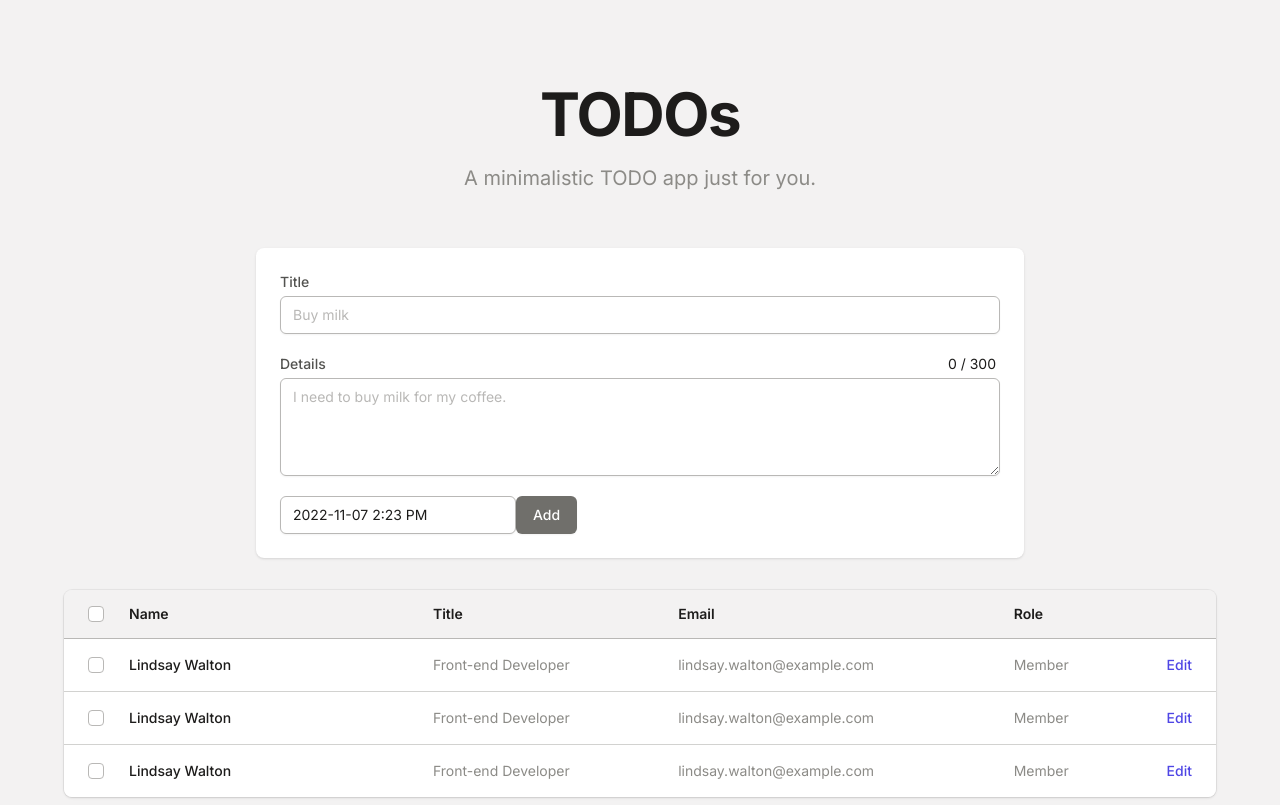
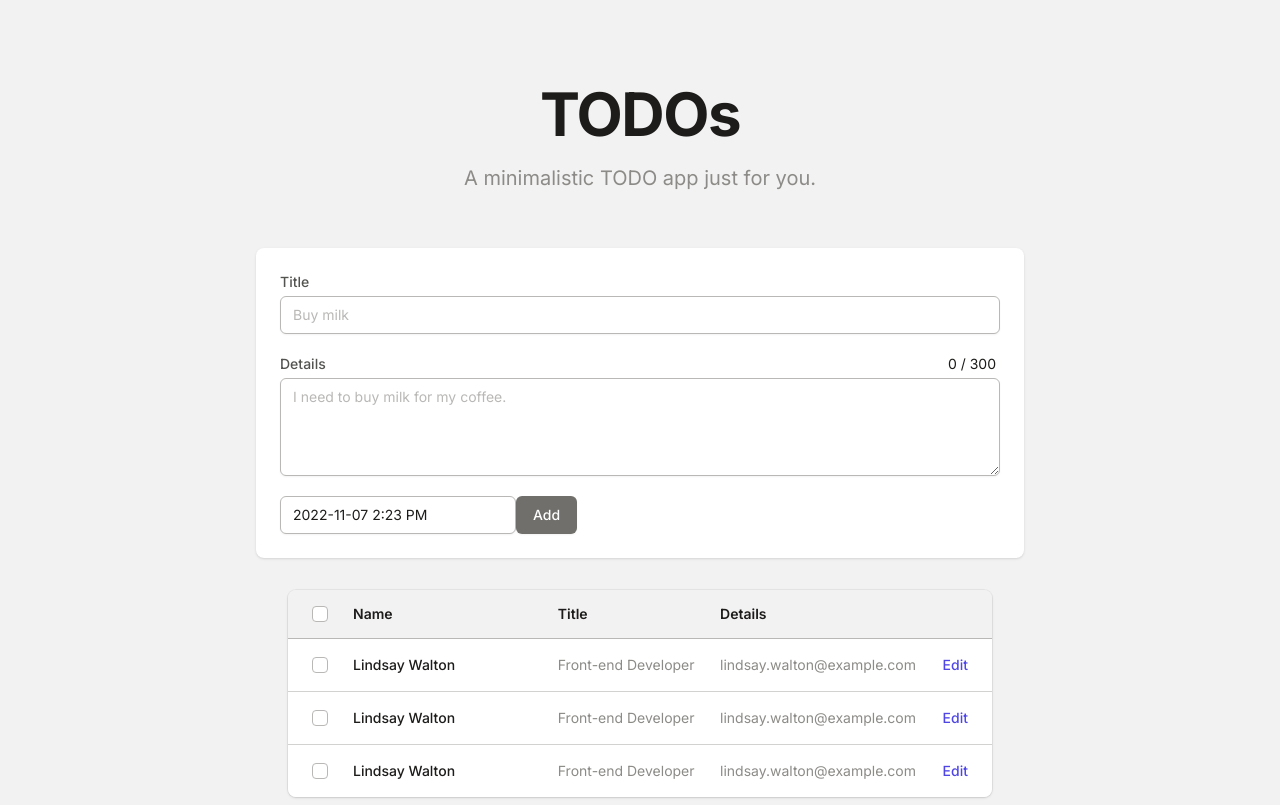
Before and after one commit to junepark202012/todo, a Next.js app: page / in a window 1280 px wide. Built offline with nearby package versions, Linux system fonts and the light colour scheme.

Commit message:
Added forward ref to checkbox

```diff
--- a/src/components/Form/atoms/FormContainer.tsx
+++ b/src/components/Form/atoms/FormContainer.tsx
@@ -29,13 +29,11 @@ export default function FormContainer({
   };
 
   return (
-    <div className="mx-auto max-w-3xl overflow-hidden rounded-lg bg-white shadow">
-      <form
-        onSubmit={handleSubmit(onSubmit)}
-        className="flex flex-col space-y-3 px-4 py-5 sm:p-6"
-      >
-        {children}
-      </form>
-    </div>
+    <form
+      onSubmit={handleSubmit(onSubmit)}
+      className="flex flex-col space-y-3 overflow-hidden rounded-lg bg-white px-4 py-5 shadow sm:p-6"
+    >
+      {children}
+    </form>
   );
 }
--- a/src/components/TodoTable/TodoTable.tsx
+++ b/src/components/TodoTable/TodoTable.tsx
@@ -1,29 +1,81 @@
 import { useLayoutEffect, useRef, useState } from "react";
+import DoneDelete from "./molecules/ DoneDelete";
+import { TableHeader } from "@/components/TodoTable/molecules/TableHeader";
 
 const people = [
   {
     name: "Lindsay Walton",
     title: "Front-end Developer",
     email: "lindsay.walton@example.com",
-    role: "Member",
   },
   {
     name: "Lindsay Walton",
     title: "Front-end Developer",
     email: "lindsay.walton@example.com",
-    role: "Member",
   },
   {
     name: "Lindsay Walton",
     title: "Front-end Developer",
     email: "lindsay.walton@example.com",
-    role: "Member",
   },
   // More people...
 ];
 
 function classNames(...classes) {
   return classes.filter(Boolean).join(" ");
+}
+
+function TableRow(props: {
+  selectedPeople: any[];
+  searchElement: { name: string; title: string; email: string };
+  onChange: (e: Event) => void;
+}) {
+  return (
+    <tr
+      className={
+        props.selectedPeople.includes(props.searchElement)
+          ? "bg-gray-50"
+          : undefined
+      }
+    >
+      <td className="relative w-12 px-6 sm:w-16 sm:px-8">
+        {props.selectedPeople.includes(props.searchElement) && (
+          <div className="absolute inset-y-0 left-0 w-0.5 bg-indigo-600" />
+        )}
+        <input
+          type="checkbox"
+          className="absolute left-4 top-1/2 -mt-2 h-4 w-4 rounded border-gray-300 text-indigo-600 focus:ring-indigo-500 sm:left-6"
+          value={props.searchElement.email}
+          checked={props.selectedPeople.includes(props.searchElement)}
+          onChange={props.onChange}
+        />
+      </td>
+      <td
+        className={classNames(
+          "whitespace-nowrap py-4 pr-3 text-sm font-medium",
+          props.selectedPeople.includes(props.searchElement)
+            ? "text-indigo-600"
+            : "text-gray-900"
+        )}
+      >
+        {props.searchElement.name}
+      </td>
+      <td className="whitespace-nowrap px-3 py-4 text-sm text-gray-500">
+        {props.searchElement.title}
+      </td>
+      <td className="whitespace-nowrap px-3 py-4 text-sm text-gray-500">
+        {props.searchElement.email}
+      </td>
+      <td className="whitespace-nowrap py-4 pl-3 pr-4 text-right text-sm font-medium sm:pr-6">
+        <a
+          href="@/components/TodoTable/TodoTable#"
+          className="text-indigo-600 hover:text-indigo-900"
+        >
+          Edit<span className="sr-only">, {props.searchElement.name}</span>
+        </a>
+      </td>
+    </tr>
+  );
 }
 
 export default function Example() {
@@ -52,88 +104,19 @@ export default function Example() {
         <div className="-my-2 -mx-4 overflow-x-auto sm:-mx-6 lg:-mx-8">
           <div className="inline-block min-w-full py-2 align-middle md:px-6 lg:px-8">
             <div className="relative overflow-hidden shadow ring-1 ring-black ring-opacity-5 md:rounded-lg">
-              {selectedPeople.length > 0 && (
-                <div className="absolute top-0 left-12 flex h-12 items-center space-x-3 bg-gray-50 sm:left-16">
-                  <button
-                    type="button"
-                    className="inline-flex items-center rounded border border-gray-300 bg-white px-2.5 py-1.5 text-xs font-medium text-gray-700 shadow-sm hover:bg-gray-50 focus:outline-none focus:ring-2 focus:ring-indigo-500 focus:ring-offset-2 disabled:cursor-not-allowed disabled:opacity-30"
-                  >
-                    Done
-                  </button>
-                  <button
-                    type="button"
-                    className="inline-flex items-center rounded border border-gray-300 bg-white px-2.5 py-1.5 text-xs font-medium text-gray-700 shadow-sm hover:bg-gray-50 focus:outline-none focus:ring-2 focus:ring-indigo-500 focus:ring-offset-2 disabled:cursor-not-allowed disabled:opacity-30"
-                  >
-                    Delete
-                  </button>
-                </div>
-              )}
+              {selectedPeople.length > 0 && <DoneDelete />}
               <table className="min-w-full table-fixed divide-y divide-gray-300">
-                <thead className="bg-gray-50">
-                  <tr>
-                    <th
-                      scope="col"
-                      className="relative w-12 px-6 sm:w-16 sm:px-8"
-                    >
-                      <input
-                        type="checkbox"
-                        className="absolute left-4 top-1/2 -mt-2 h-4 w-4 rounded border-gray-300 text-indigo-600 focus:ring-indigo-500 sm:left-6"
+                <TableHeader
                   ref={checkbox}
                   checked={checked}
                   onChange={toggleAll}
                 />
-                    </th>
-                    <th
-                      scope="col"
-                      className="min-w-[12rem] py-3.5 pr-3 text-left text-sm font-semibold text-gray-900"
-                    >
-                      Name
-                    </th>
-                    <th
-                      scope="col"
-                      className="px-3 py-3.5 text-left text-sm font-semibold text-gray-900"
-                    >
-                      Title
-                    </th>
-                    <th
-                      scope="col"
-                      className="px-3 py-3.5 text-left text-sm font-semibold text-gray-900"
-                    >
-                      Email
-                    </th>
-                    <th
-                      scope="col"
-                      className="px-3 py-3.5 text-left text-sm font-semibold text-gray-900"
-                    >
-                      Role
-                    </th>
-                    <th
-                      scope="col"
-                      className="relative py-3.5 pl-3 pr-4 sm:pr-6"
-                    >
-                      <span className="sr-only">Edit</span>
-                    </th>
-                  </tr>
-                </thead>
                 <tbody className="divide-y divide-gray-200 bg-white">
                   {people.map((person) => (
-                    <tr
+                    <TableRow
                       key={person.email}
-                      className={
-                        selectedPeople.includes(person)
-                          ? "bg-gray-50"
-                          : undefined
-                      }
-                    >
-                      <td className="relative w-12 px-6 sm:w-16 sm:px-8">
-                        {selectedPeople.includes(person) && (
-                          <div className="absolute inset-y-0 left-0 w-0.5 bg-indigo-600" />
-                        )}
-                        <input
-                          type="checkbox"
-                          className="absolute left-4 top-1/2 -mt-2 h-4 w-4 rounded border-gray-300 text-indigo-600 focus:ring-indigo-500 sm:left-6"
-                          value={person.email}
-                          checked={selectedPeople.includes(person)}
+                      selectedPeople={selectedPeople}
+                      searchElement={person}
                       onChange={(e) =>
                         setSelectedPeople(
                           e.target.checked
@@ -142,35 +125,6 @@ export default function Example() {
                         )
                       }
                     />
-                      </td>
-                      <td
-                        className={classNames(
-                          "whitespace-nowrap py-4 pr-3 text-sm font-medium",
-                          selectedPeople.includes(person)
-                            ? "text-indigo-600"
-                            : "text-gray-900"
-                        )}
-                      >
-                        {person.name}
-                      </td>
-                      <td className="whitespace-nowrap px-3 py-4 text-sm text-gray-500">
-                        {person.title}
-                      </td>
-                      <td className="whitespace-nowrap px-3 py-4 text-sm text-gray-500">
-                        {person.email}
-                      </td>
-                      <td className="whitespace-nowrap px-3 py-4 text-sm text-gray-500">
-                        {person.role}
-                      </td>
-                      <td className="whitespace-nowrap py-4 pl-3 pr-4 text-right text-sm font-medium sm:pr-6">
-                        <a
-                          href="@/components/TodoTable/TodoTable#"
-                          className="text-indigo-600 hover:text-indigo-900"
-                        >
-                          Edit<span className="sr-only">, {person.name}</span>
-                        </a>
-                      </td>
-                    </tr>
                   ))}
                 </tbody>
               </table>
--- /dev/null
+++ b/src/components/TodoTable/molecules/ DoneDelete.tsx
@@ -0,0 +1,18 @@
+export default function DoneDelete() {
+  return (
+    <div className="absolute top-0 left-12 flex h-12 items-center space-x-3 bg-gray-50 sm:left-16">
+      <button
+        type="button"
+        className="inline-flex items-center rounded border border-gray-300 bg-white px-2.5 py-1.5 text-xs font-medium text-gray-700 shadow-sm hover:bg-gray-50 focus:outline-none focus:ring-2 focus:ring-indigo-500 focus:ring-offset-2 disabled:cursor-not-allowed disabled:opacity-30"
+      >
+        Done
+      </button>
+      <button
+        type="button"
+        className="inline-flex items-center rounded border border-gray-300 bg-white px-2.5 py-1.5 text-xs font-medium text-gray-700 shadow-sm hover:bg-gray-50 focus:outline-none focus:ring-2 focus:ring-indigo-500 focus:ring-offset-2 disabled:cursor-not-allowed disabled:opacity-30"
+      >
+        Delete
+      </button>
+    </div>
+  );
+}
--- /dev/null
+++ b/src/components/TodoTable/molecules/TableHeader.tsx
@@ -0,0 +1,49 @@
+import React from "react";
+import { forwardRef } from "react";
+
+type TableHeaderProps = {
+  checked: boolean;
+  onChange: () => void;
+  hec;
+};
+
+export const TableHeader = forwardRef<HTMLInputElement, TableHeaderProps>(
+  function TableHeader(props, ref) {
+    return (
+      <thead className="bg-gray-50">
+        <tr>
+          <th scope="col" className="relative w-12 px-6 sm:w-16 sm:px-8">
+            <input
+              type="checkbox"
+              className="absolute left-4 top-1/2 -mt-2 h-4 w-4 rounded border-gray-300 text-indigo-600 focus:ring-indigo-500 sm:left-6"
+              ref={ref}
+              checked={props.checked}
+              onChange={props.onChange}
+            />
+          </th>
+          <th
+            scope="col"
+            className="min-w-[12rem] py-3.5 pr-3 text-left text-sm font-semibold text-gray-900"
+          >
+            Name
+          </th>
+          <th
+            scope="col"
+            className="px-3 py-3.5 text-left text-sm font-semibold text-gray-900"
+          >
+            Title
+          </th>
+          <th
+            scope="col"
+            className="px-3 py-3.5 text-left text-sm font-semibold text-gray-900"
+          >
+            Details
+          </th>
+          <th scope="col" className="relative py-3.5 pl-3 pr-4 sm:pr-6">
+            <span className="sr-only">Edit</span>
+          </th>
+        </tr>
+      </thead>
+    );
+  }
+);
--- a/src/pages/index.tsx
+++ b/src/pages/index.tsx
@@ -6,8 +6,10 @@ export default function Home() {
   return (
     <>
       <Hero />
-      <Form />
-      <TodoTable />
+      <div className="mx-auto max-w-3xl">
+        <Form />
+        <TodoTable />
+      </div>
     </>
   );
 }
```
Lines whose indentation alone changed are shown as unchanged.
